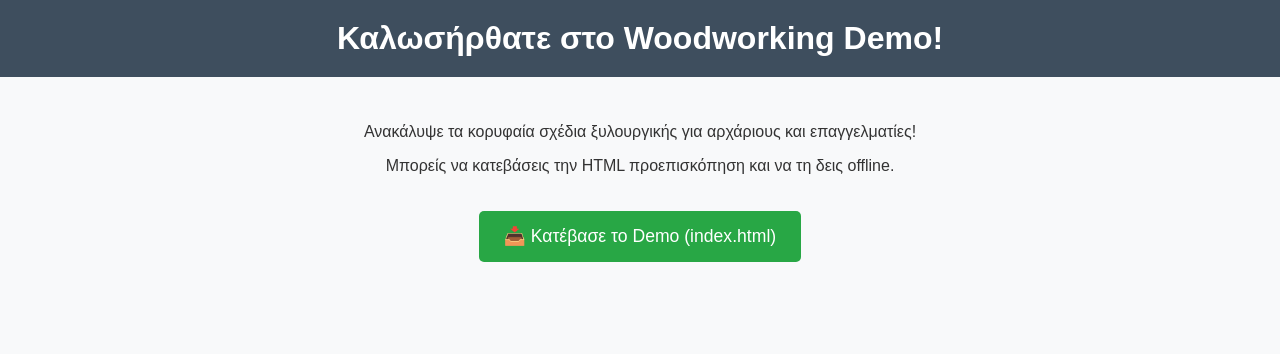
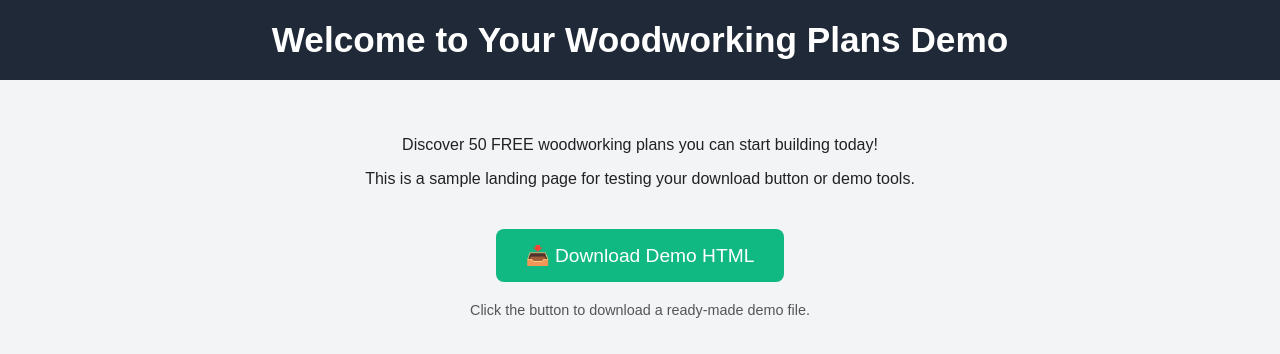
Before and after one commit to christzelep/woodworking-calculator-demo, a plain HTML site: page index.html in a window 1280 px wide. Drawn offline with Linux system fonts and the light colour scheme.

Commit message:
Update index.html

```diff
--- a/index.html
+++ b/index.html
@@ -3,70 +3,64 @@
 <head>
   <meta charset="UTF-8" />
   <meta name="viewport" content="width=device-width, initial-scale=1.0"/>
-  <title>Woodworking Demo</title>
+  <title>Woodworking Demo Page</title>
   <style>
     body {
       font-family: Arial, sans-serif;
-      background-color: #f8f9fa;
-      color: #333;
+      background-color: #f3f4f6;
+      color: #222;
       margin: 0;
       padding: 0;
       text-align: center;
     }
     header {
-      background-color: #3e4e5e;
+      background-color: #1f2937;
       padding: 20px;
       color: white;
     }
     h1 {
       margin: 0;
-      font-size: 2em;
+      font-size: 2.2em;
     }
     .content {
-      padding: 30px;
+      padding: 40px 20px;
     }
-    .upgrade-button {
-      background-color: #28a745;
+    .btn {
+      background-color: #10b981;
       color: white;
       border: none;
-      padding: 15px 25px;
-      font-size: 1.1em;
-      border-radius: 5px;
+      padding: 15px 30px;
+      font-size: 1.2em;
+      border-radius: 8px;
       cursor: pointer;
+      margin-top: 25px;
+      text-decoration: none;
+      display: inline-block;
+    }
+    .btn:hover {
+      background-color: #059669;
+    }
+    .note {
       margin-top: 20px;
-    }
-    .upgrade-button:hover {
-      background-color: #218838;
+      font-size: 0.9em;
+      color: #555;
     }
   </style>
 </head>
 <body>
 
   <header>
-    <h1>Καλωσήρθατε στο Woodworking Demo!</h1>
+    <h1>Welcome to Your Woodworking Plans Demo</h1>
   </header>
 
   <div class="content">
-    <p>Ανακάλυψε τα κορυφαία σχέδια ξυλουργικής για αρχάριους και επαγγελματίες!</p>
-    <p>Μπορείς να κατεβάσεις την HTML προεπισκόπηση και να τη δεις offline.</p>
+    <p>Discover 50 FREE woodworking plans you can start building today!</p>
+    <p>This is a sample landing page for testing your download button or demo tools.</p>
 
-    <button onclick="downloadHTML()" class="upgrade-button">📥 Κατέβασε το Demo (index.html)</button>
+    <a href="WoodworkingPlansDemo.html" class="btn" download>📥 Download Demo HTML</a>
+
+    <p class="note">Click the button to download a ready-made demo file.</p>
   </div>
-
-  <script>
-    function downloadHTML() {
-      const htmlContent = document.documentElement.outerHTML;
-      const blob = new Blob([htmlContent], { type: "text/html" });
-      const url = URL.createObjectURL(blob);
-
-      const a = document.createElement("a");
-      a.href = url;
-      a.download = "WoodworkingDemo.html";
-      a.click();
-
-      URL.revokeObjectURL(url);
-    }
-  </script>
 
 </body>
 </html>
```
